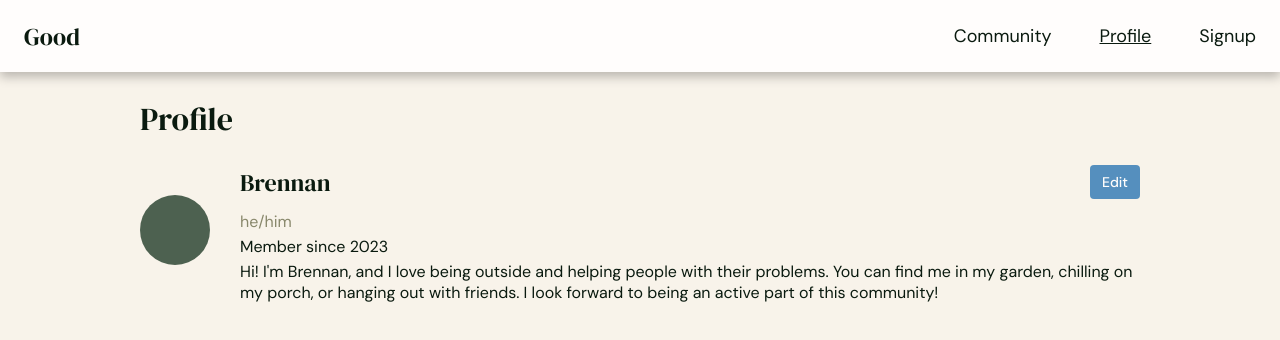
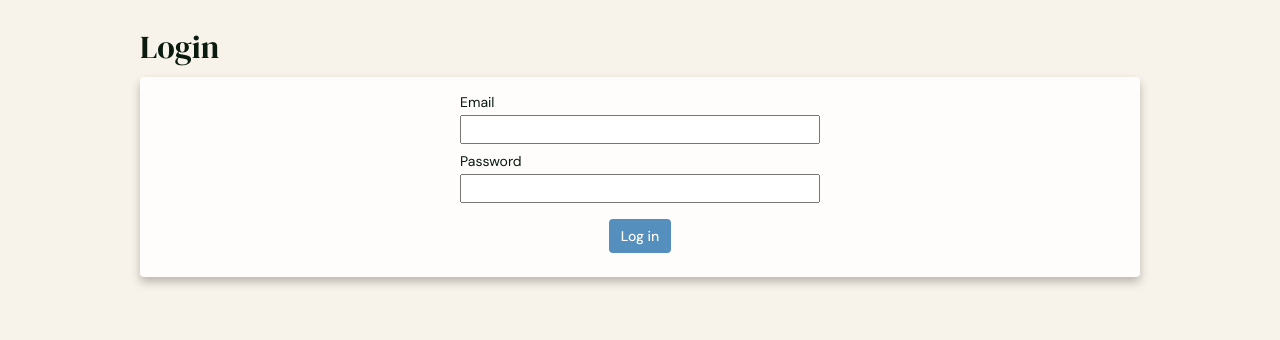
Before and after one commit to bndesigns-Good/client, a React (Create React App) app: page /profile in a window 1280 px wide. Shown: the top 340 px of the page. Built offline with nearby package versions, Linux system fonts and the light colour scheme; a web font is replaced by a local one.

Commit message:
Added signup and login functionality, updated Community page for current user

```diff
--- a/src/App.js
+++ b/src/App.js
@@ -3,34 +3,36 @@ import React from 'react';
 import Navbar from './components/Navbar';
 import Community from './components/Community';
 import Profile from './components/Profile';
-import Signup from './components/Signup'
+import Signup from './components/Signup';
+import Login from './components/Login';
+
+import useToken from './hooks/useToken';
 
 import { Route, Routes } from 'react-router-dom';
 
 function App() {
-  // Example code for how to retrieve data from the server
-  //
-  // const [message, setMessage] = useState("");
+  const { token, currentUserId, logIn, logOut } = useToken()
 
-  // useEffect(() => {
-  //   fetch("http://localhost:8000/message")
-  //   .then((res) => res.json())
-  //   .then((data) => setMessage(data.message));
-  // }, []);
-
+  if (token === "userAuthenticated") {
     return (
       <div className="app">
-      <Navbar />
-      {/* <h1>{message}</h1> */}
+        <Navbar logOut={logOut}/>
         <div className="content-container">
           <Routes>
-          <Route path="/" element={<Community />} />
+            <Route path="/" element={<Community currentUserId={currentUserId}/>} />
             <Route path="/profile" element={<Profile />} />
             <Route path="/signup" element={<Signup />} />
           </Routes>
         </div>
       </div>
     )
+  } else {
+    return (
+      <div className="content-container">
+        <Login logIn={logIn}/>
+      </div>
+    )
+  }
 }
 
 export default App;
--- a/src/components/Community.js
+++ b/src/components/Community.js
@@ -1,11 +1,12 @@
 import React, { useState, useEffect } from 'react';
+import PropTypes from 'prop-types';
 import axios from 'axios';
 import './components.css';
 import { ColorRing } from 'react-loader-spinner';
 
 import { Link } from 'react-router-dom';
 
-export default function Community() {
+export default function Community({ currentUserId }) {
     const [offersLoaded, setOffersLoaded] = useState(false);
     const [offers, setOffers] = useState([]);
     const [offerUsers, setOfferUsers] = useState([]);
@@ -13,12 +14,9 @@ export default function Community() {
     const [title, setTitle] = useState("");
     const [category, setCategory] = useState("");
     const [price, setPrice] = useState(0);
-    // We'll pull the ID from the current user once login is set up
-    const [tempOffereeId, setTempOffereeId] = useState(1);
 
     useEffect(() => {
         getOffersWithUsers();
-        setTempOffereeId(1);
     }, []);
 
     const getOffersWithUsers = async () => {
@@ -53,10 +51,14 @@ export default function Community() {
         // Get all the offers from the database and add them to the state
         // Then turn off the offers loader
         // Do this last so the user names will be loaded before the offers are rendered
+        try {
             await axios.get('/offers').then(response => response.data).then(offers => {
                 setOffers(offers);
                 setOffersLoaded(true);
             });
+        } catch (error) {
+            console.log(error);
+        }
     }
 
     const showForm = (event) => {
@@ -75,10 +77,10 @@ export default function Community() {
             title: title,
             category: category,
             price: price,
-            user_id: tempOffereeId
+            user_id: currentUserId
         };
         try {
-            await axios.post('/offers', formData);
+            await axios.post('/offer', formData);
             alert(`Success! You should see your new offer when you refresh the page.`)
         } catch (error) {
             alert(`It looks like there was an error: ${error}`)
@@ -91,7 +93,7 @@ export default function Community() {
 
     const deleteOffer = async (id) => {
         try {
-            const response = await axios.delete(`/offers/${id}`);
+            const response = await axios.delete(`/offer/${id}`);
             console.log(response);
             alert(`Success! Your offer should be gone when you refresh the page.`)
         } catch (error) {
@@ -102,6 +104,7 @@ export default function Community() {
     return(
         <div>
             <h1>Community</h1>
+
             <div className="community-content">
                 <div id="offers" className="community-column">
                     <h2 className="column-title">Offers</h2>
@@ -142,9 +145,9 @@ export default function Community() {
                         colors={['#4D6150', '#89886C', '#BAAC62', '#DA9F59', '#BF9E87']}
                     />
                     <div className="offers-container">
-                        {offers.map(offer => (
-                            <Offer key={offer.id} dbid={offer.id} title={offer.title} category={offer.category} price={offer.price} user={offerUsers[offer.id]} deleteOffer={deleteOffer}/>
-                        ))}
+                        {offers.map(offer =>
+                            <Offer key={offer.id} dbid={offer.id} title={offer.title} category={offer.category} price={offer.price} user={offerUsers[offer.id]} myOffer={offer.user_id === currentUserId} deleteOffer={deleteOffer}/>
+                        )}
                     </div>
                 </div>
                 <div id="members" className="community-column">
@@ -158,7 +161,21 @@ export default function Community() {
     )
 }
 
-function Offer({dbid, title, category, price, user, deleteOffer, ...props}) {
+function Offer({dbid, title, category, price, user, myOffer, deleteOffer, ...props}) {
+    if (myOffer) {
+        return(
+            <div id={`offer-${dbid}`} className={`offer-card ${category}`} {...props}>
+                <div className="offer-row">
+                    <h3 className="offer-title">{title}</h3>
+                    <p>{price}</p>
+                </div>
+                <div className="offer-row">
+                    <Link to="/profile" className="user">{user}</Link>
+                    <button onClick={() => deleteOffer(dbid)}>Delete</button>
+                </div>
+            </div>
+        )
+    } else {
         return(
             <div id={`offer-${dbid}`} className={`offer-card ${category}`} {...props}>
                 <div className="offer-row">
@@ -168,17 +185,21 @@ function Offer({dbid, title, category, price, user, deleteOffer, ...props}) {
                 <div className="offer-row">
                     <Link to="/profile" className="user">{user}</Link>
                     <button>Request</button>
-                <button onClick={() => deleteOffer(dbid)}>Delete</button>
                 </div>
             </div>
         )
     }
+}
 
 function Member({name, img, ...props}) {
     return(
-        <div className="member-mini">
+        <div className="member-mini" {...props}>
             <div className="member-image"/>
             <Link to="/profile">{name}</Link>
         </div>
     )
 }
+
+Community.propTypes = {
+    currentUserId: PropTypes.number.isRequired
+}
--- /dev/null
+++ b/src/components/Login.js
@@ -0,0 +1,43 @@
+import React, { useState } from 'react';
+import PropTypes from 'prop-types';
+import axios from 'axios';
+import './components.css';
+
+export default function Login({ logIn }) {
+    const [email, setEmail] = useState("");
+    const [password, setPassword] = useState("");
+
+    const handleSubmit = async (event) => {
+        event.preventDefault();
+        const formData = {
+            email: email,
+            password: password
+        }
+        try {
+            const response = await axios.post('/login', formData).then(response => response.data)
+            logIn(response.token, response.id)
+        } catch (error) {
+            alert(error.response.data)
+        }
+    }
+
+    return(
+        <div>
+            <h1>Login</h1>
+            <form className="login-form" onSubmit={handleSubmit}>
+                <label>
+                    Email <input name="email" type="email" value={email} onChange={(e) => setEmail(e.target.value)} />
+                </label>
+                <label>
+                    Password <input name="password" type="password" value={password} onChange={(e) => setPassword(e.target.value)} />
+                </label>
+                <button type="submit" className="form-button">Log in</button>
+            </form>
+        </div>
+    )
+}
+
+Login.propTypes = {
+    logIn: PropTypes.func.isRequired,
+    setCurrentUserId: PropTypes.func.isRequired
+}
--- a/src/components/Navbar.js
+++ b/src/components/Navbar.js
@@ -1,9 +1,10 @@
 import React from 'react';
+import PropTypes from 'prop-types';
 import './components.css';
 
 import { Link, useMatch, useResolvedPath } from 'react-router-dom';
 
-export default function Navbar() {
+export default function Navbar({ logOut }) {
     return(
         <nav className="nav">
             <Link to="/" className="site-title">Good</Link>
@@ -11,6 +12,7 @@ export default function Navbar() {
                 <InternalLink to="/">Community</InternalLink>
                 <InternalLink to="/profile">Profile</InternalLink>
                 <InternalLink to="/signup">Signup</InternalLink>
+                <button onClick={logOut}>Log out</button>
             </ul>
         </nav>
     )
@@ -26,3 +28,7 @@ function InternalLink({to, children, ...props}) {
         </li>
     )
 }
+
+Navbar.propTypes = {
+    logOut: PropTypes.func.isRequired
+}
--- a/src/components/Signup.js
+++ b/src/components/Signup.js
@@ -1,4 +1,5 @@
-import React, { useState } from 'react';
+import React, { useState, useEffect } from 'react';
+import axios from 'axios';
 import './components.css';
 
 export default function Signup() {
@@ -7,7 +8,11 @@ export default function Signup() {
     const [confirmPassword, setConfirmPassword] = useState("");
     const [name, setName] = useState("");
 
-    const handleSubmit = (event) => {
+    useEffect(() => {
+        axios.get('/users').then(response => console.log(response.data))
+    }, [])
+
+    const handleSubmit = async (event) => {
         event.preventDefault();
         if (password !== confirmPassword) {
             alert('Passwords do not match!')
@@ -18,10 +23,19 @@ export default function Signup() {
         const formData = {
             email: email,
             password: password,
-            confirmPassword: confirmPassword,
             name: name
         }
-        alert(`Email: ${formData.email}, password: ${formData.password}, name: ${formData.name}`);
+        try {
+            await axios.post('/user', formData);
+            alert(`Success! You've signed up for Good!`)
+        } catch (error) {
+            alert(`It looks like there was an error: ${error}`)
+        }
+        setEmail("");
+        setPassword("");
+        setConfirmPassword("");
+        setName("");
+        // Should probably refresh the page, so I probably don't have to clear the form data
     }
 
     return(
@@ -40,7 +54,7 @@ export default function Signup() {
                 <label>
                     Name <input name="name" value={name} onChange={(e) => setName(e.target.value)} />
                 </label>
-                <button type="submit" class="form-button">Sign up</button>
+                <button type="submit" className="form-button">Sign up</button>
             </form>
         </div>
     )
--- a/src/components/components.css
+++ b/src/components/components.css
@@ -97,6 +97,18 @@
     text-decoration: underline;
 }
 .nav li:hover {
+    color: #558FBE;
+}
+.nav button {
+    background-color: transparent;
+    border: none;
+    padding: 0 1.5rem;
+    margin: 0;
+    font-family: 'DM Sans', sans-serif;
+    font-size: 1.125rem;
+    transition: 200ms ease-out;
+}
+.nav button:hover {
     color: #558FBE;
 }
 
@@ -266,10 +278,11 @@
     color: #89886C;
 }
 
-/* ****** */
-/* Signup */
-/* ****** */
-.signup-form {
+/* ************** */
+/* Signup & Login */
+/* ************** */
+.signup-form,
+.login-form {
     display: flex;
     flex-direction: column;
     gap: 0.5rem;
@@ -281,12 +294,14 @@
     box-shadow: 0 5px 10px rgba(0, 0, 0, 0.25);
 }
 
-.signup-form label {
+.signup-form label,
+.login-form label {
     font-family: 'DM Sans', sans-serif;
     font-size: 0.875rem;
     width: 100%;
 }
-.signup-form input {
+.signup-form input,
+.login-form input {
     width: 100%;
     box-sizing: border-box;
     margin-top: 0.25rem;
--- /dev/null
+++ b/src/hooks/useToken.js
@@ -0,0 +1,37 @@
+import { useState } from 'react';
+
+export default function useToken() {
+    const getToken = () => {
+        const t = localStorage.getItem('token')
+        return t
+    }
+
+    const getCurrentUserId = () => {
+        const id = localStorage.getItem('currentUserId')
+        return Number(id)
+    }
+
+    const [token, setToken] = useState(getToken())
+    const [currentUserId, setCurrentUserId] = useState(getCurrentUserId())
+
+    const saveToken = (t, id) => {
+        localStorage.setItem('token', t)
+        localStorage.setItem('currentUserId', id)
+        setToken(t)
+        setCurrentUserId(id)
+    }
+
+    const removeToken = () => {
+        localStorage.removeItem('token')
+        localStorage.removeItem('currentUserId')
+        setToken()
+        setCurrentUserId()
+    }
+
+    return {
+        token,
+        currentUserId,
+        logIn: saveToken,
+        logOut: removeToken
+    }
+}
```
Lines whose indentation alone changed are shown as unchanged.
